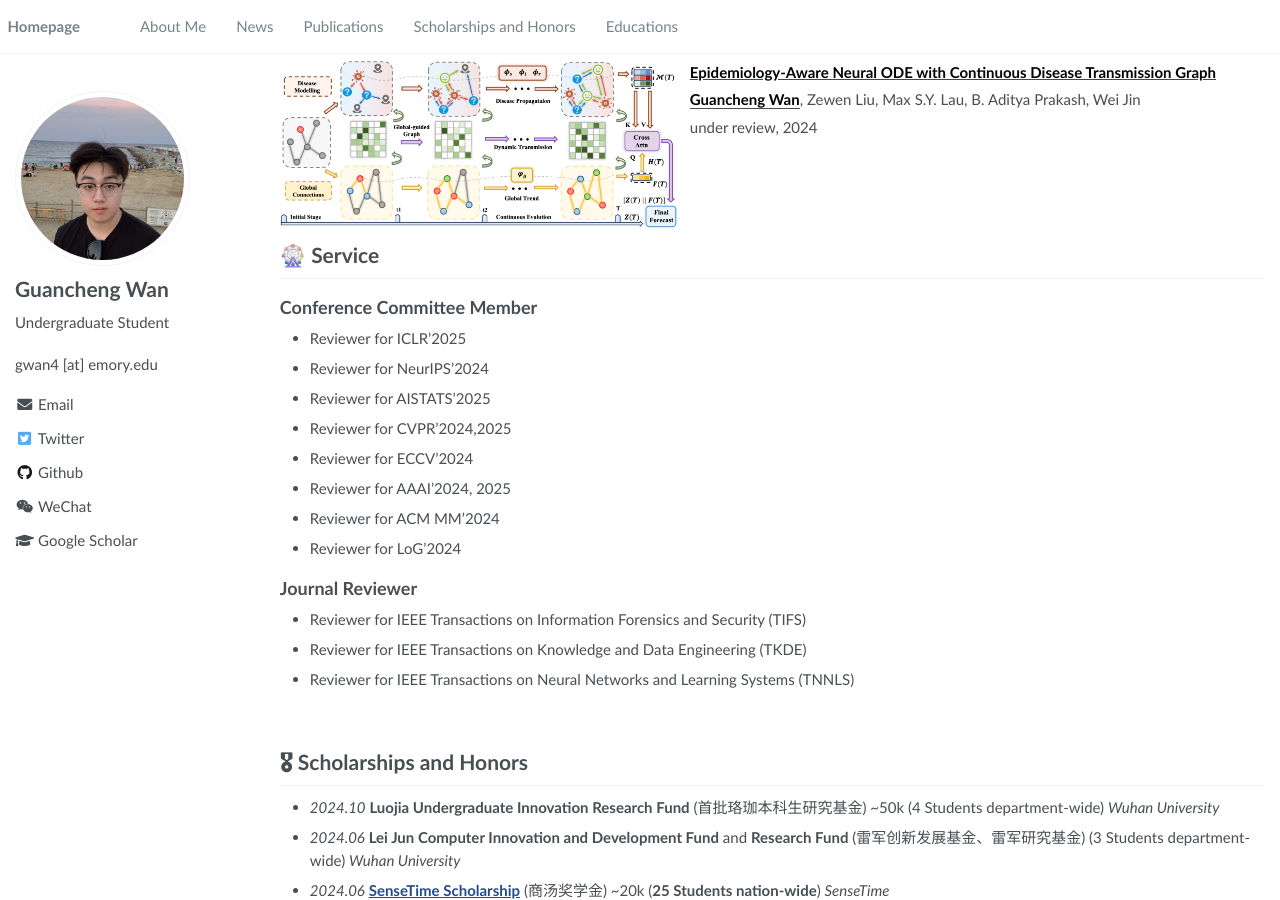
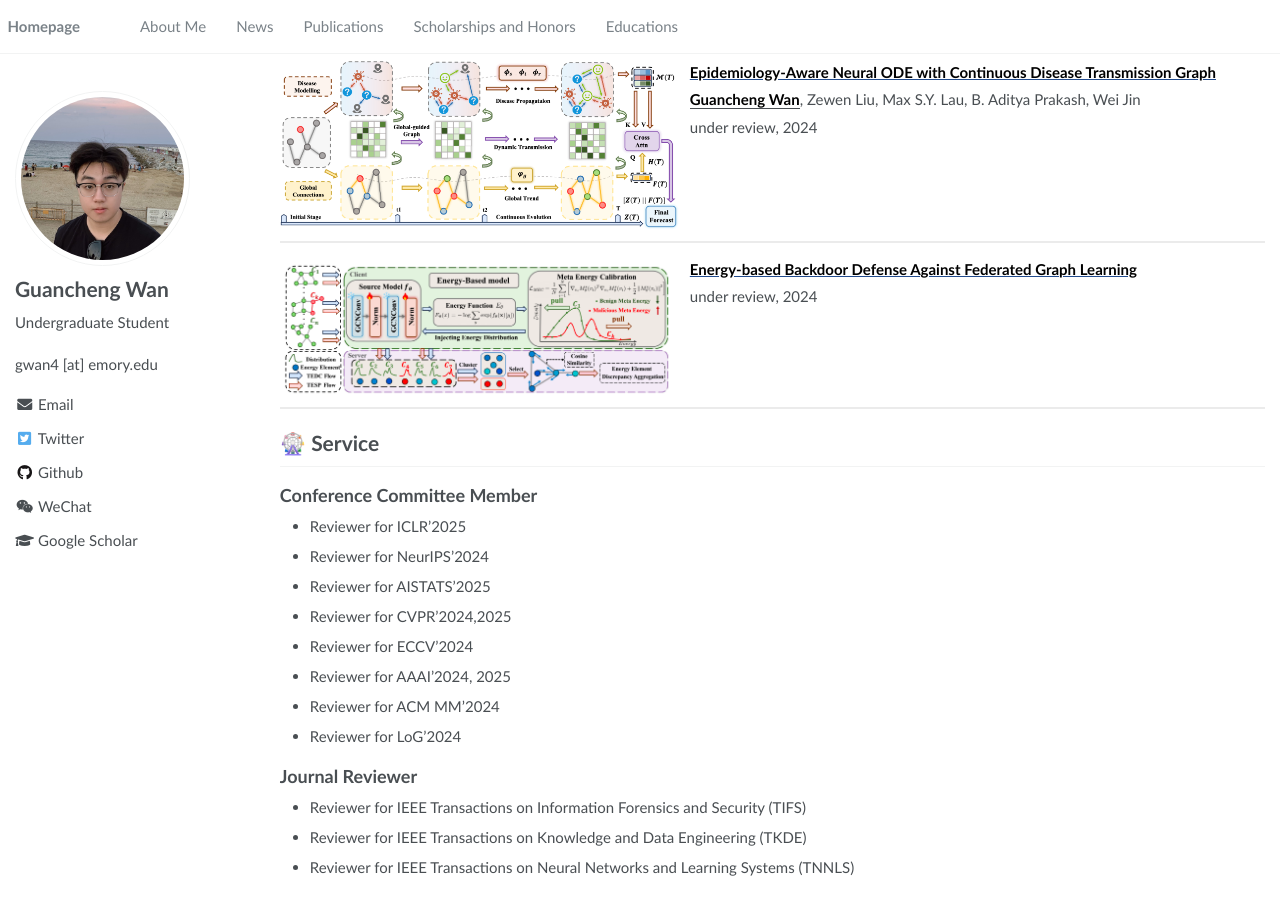
Before and after one commit to SuHui03/guanchengWan.github.io, a Jekyll site: the page built from _pages/about.md, in a window 1280 px wide and 900 px high, scrolled down 2205 px. Built offline with Jekyll 4.4.1, drawn with Linux system fonts in a browser that asks for light colours.

Commit message:
Update about.md

```diff
--- a/_pages/about.md
+++ b/_pages/about.md
@@ -229,10 +229,10 @@ hspace="10" wspace="20" src="../images/EARTH.png">
 </dl>
 
 
-<br/>
+<hr>
 
 
-<!--
+
 <dl>
   <dt><img align="left" width="400"
 hspace="10" wspace="20" src="../images/FedTGE.png">
@@ -240,14 +240,14 @@ hspace="10" wspace="20" src="../images/FedTGE.png">
   <dd><a href=""><strong>
 Energy-based Backdoor Defense Against Federated Graph Learning
 </strong></a></dd>
-<dd>Zitong Shi&dagger;, <strong><u>Guancheng Wan&dagger; </u></strong><span class="co-first">(co-first)</span>, Wenke Huang, Guibin Zhang, Dacheng Tao, Mang Ye</dd>
+<!-- <dd>Zitong Shi&dagger;, <strong><u>Guancheng Wan&dagger; </u></strong><span class="co-first">(co-first)</span>, Wenke Huang, Guibin Zhang, Dacheng Tao, Mang Ye</dd> -->
 <dd>under review, 2024</dd>
 
 
 </dl>
 
 
-<hr> -->
+<hr>
 
 
 
```
